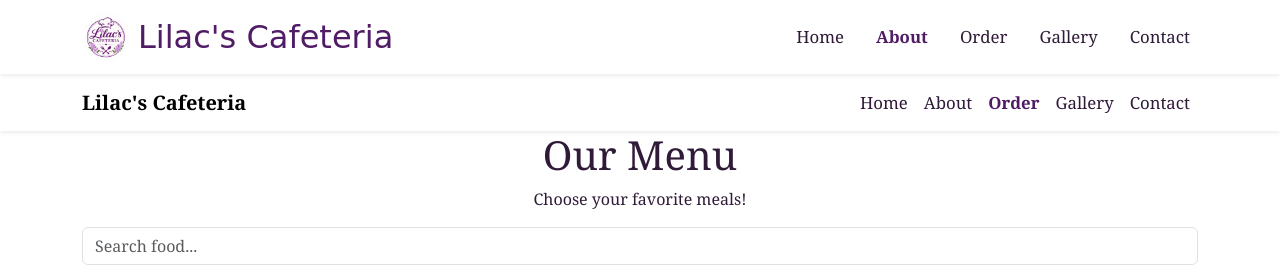
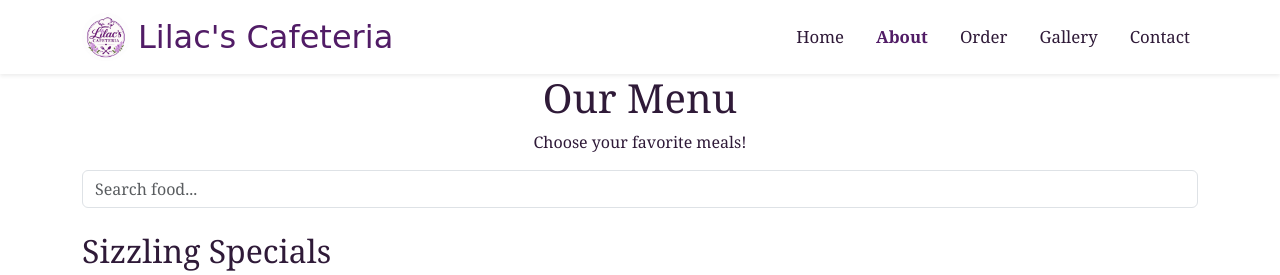
Before and after one commit to zer1423/lilacs-cafeteria, a website: page public/order.html in a window 1280 px wide. Shown: the top 275 px of the page. Drawn offline with nearby package versions, Linux system fonts and the light colour scheme.

Commit message:
Update order.html

```diff
--- a/public/order.html
+++ b/public/order.html
@@ -51,21 +51,6 @@
                 </div>
             </nav>
         </header>
-
-    <!-- NAVBAR -->
-    <nav class="navbar navbar-expand-lg navbar-light bg-white shadow-sm">
-        <div class="container">
-
-            <a class="navbar-brand fw-bold" href="index.html">Lilac's Cafeteria</a>
-
-            <div class="navbar-nav ms-auto">
-                <a class="nav-link" href="index.html">Home</a>
-                <a class="nav-link" href="about.html">About</a>
-                <a class="nav-link active" href="order.html">Order</a>
-                <a class="nav-link" href="gallery.html">Gallery</a>
-                <a class="nav-link" href="contact.html">Contact</a>
-            </div>
-
         </div>
     </nav>
 
```
